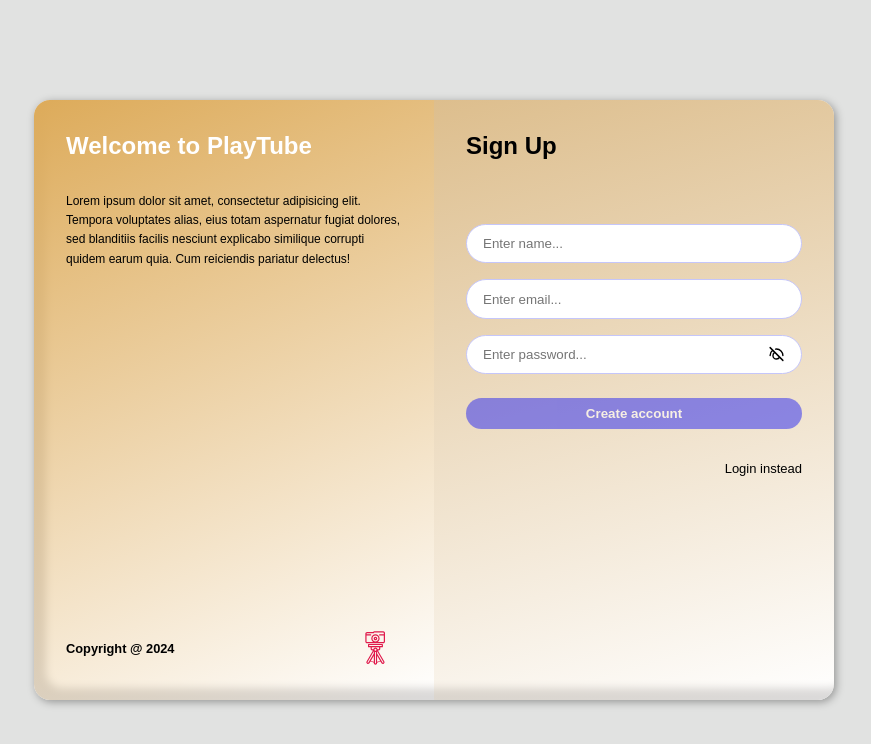
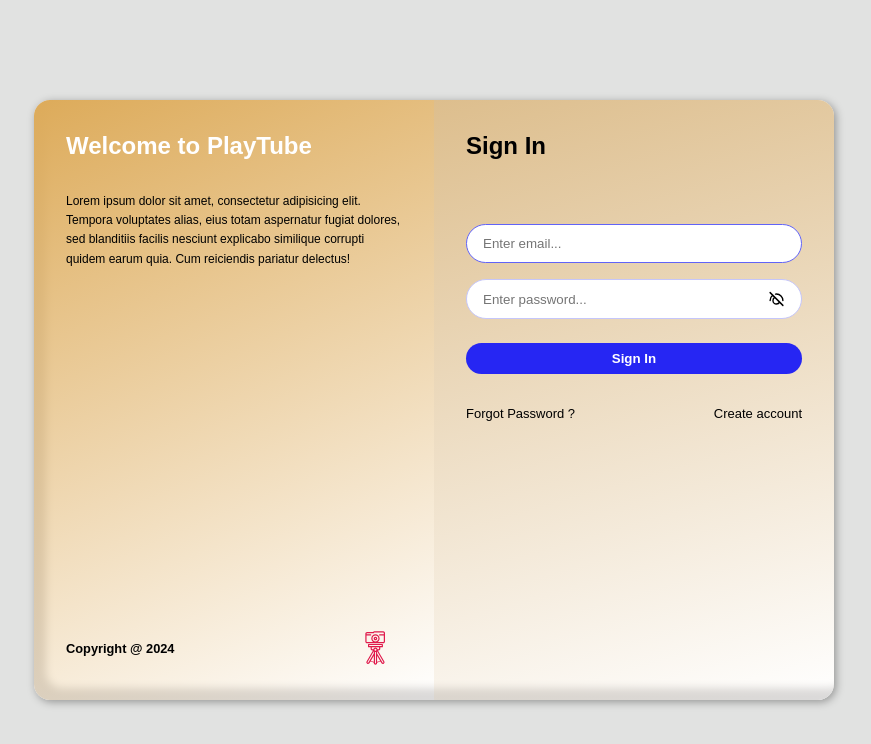
Before and after one commit to somnath-official/clone-youtube, a React (Vite) app in the folder frontend/: page /login in a window 1280 px wide. Shown: the top 744 px of the page, without its empty margins (206-1077 px from the left). Built offline with nearby package versions, Linux system fonts and the light colour scheme.

Commit message:
Routes added

```diff
--- a/frontend/package.json
+++ b/frontend/package.json
@@ -11,7 +11,8 @@
   },
   "dependencies": {
     "react": "^18.3.1",
-    "react-dom": "^18.3.1"
+    "react-dom": "^18.3.1",
+    "react-router-dom": "^6.26.0"
   },
   "devDependencies": {
     "@types/react": "^18.3.3",
--- a/frontend/src/App.tsx
+++ b/frontend/src/App.tsx
@@ -1,8 +1,11 @@
-import { Register } from './pages/auth/Register'
+import { BrowserRouter } from 'react-router-dom'
+import { Routes } from './routes'
 
 function App() {
   return (
-    <Register />
+    <BrowserRouter>
+      <Routes />
+    </BrowserRouter>
   )
 }
 
--- a/frontend/src/assets/scss/modules/auth.scss
+++ b/frontend/src/assets/scss/modules/auth.scss
@@ -145,6 +145,11 @@
                     p {
                         font-size: 13px;
                         cursor: pointer;
+
+                        a {
+                            text-decoration: none;
+                            color: inherit;
+                        }
                     }
                 }
 
--- /dev/null
+++ b/frontend/src/guards/AuthGuard.tsx
@@ -0,0 +1,14 @@
+import { ReactElement, useEffect } from "react"
+import { useLocation, useNavigate } from "react-router-dom";
+
+export const AuthGuard = ({ children }: {children: ReactElement | null}) => {
+    const isLoggedin = false
+    const navigate = useNavigate()
+    const location = useLocation()
+
+    useEffect(() => {
+        console.log('AuthGuard: ', location.pathname)
+        if (!isLoggedin) navigate('login', { replace: true, state: {prevRoute: location.pathname} })
+    }, [isLoggedin, location.pathname, navigate])
+    return (children)
+}
--- /dev/null
+++ b/frontend/src/pages/admin/Dashboard.tsx
@@ -0,0 +1,5 @@
+export const Dashboard = () => {
+  return (
+    <div>Dashboard</div>
+  )
+}
--- a/frontend/src/pages/auth/Login.tsx
+++ b/frontend/src/pages/auth/Login.tsx
@@ -3,6 +3,7 @@ import EyeOpen from '../../assets/svgs/EyeOpen.svg'
 import EyeClose from '../../assets/svgs/EyeClose.svg'
 import { useRef, useState } from 'react'
 import { ILoginAuthData } from '../../@types/Auth'
+import { NavLink } from 'react-router-dom'
 
 export const Login = () => {
     const [showPassword, setShowPassword] = useState(false)
@@ -19,7 +20,8 @@ export const Login = () => {
         setAuthData(t)
     }
 
-    const handleAuthAction = () => {
+    const handleAuthAction = (e: React.FormEvent) => {
+        e.preventDefault()
         try {
             setIsAuthenticating(true)
             if (validateAuthData()) {
@@ -68,12 +70,15 @@ export const Login = () => {
                             <h2>Sign In</h2>
                         </div>
                         <div className='auth-form'>
+                            <form onSubmit={handleAuthAction}>
                                 <div className='input-wrapper'>
                                     <input
                                         type='email'
                                         ref={emailRef}
                                         value={authData.email}
                                         placeholder='Enter email...'
+                                        autoFocus
+                                        required
                                         onChange={(e) => handleAuthInputChange('email', e.currentTarget.value)}
                                     />
                                 </div>
@@ -83,6 +88,8 @@ export const Login = () => {
                                         value={authData.password}
                                         ref={passwordRef}
                                         data-password
+                                        autoComplete='true'
+                                        required
                                         type={showPassword ? 'text' : 'password'}
                                         placeholder='Enter password...'
                                         onChange={(e) => handleAuthInputChange('password', e.currentTarget.value)}
@@ -99,21 +106,15 @@ export const Login = () => {
                                     <p className='auth-error'>* {error}</p>
                                 }
 
-                            <button
-                                onClick={handleAuthAction}
-                                disabled={
-                                    !authData.email ||
-                                    !authData.password ||
-                                    isAuthenticating
-                                }
-                            >
-                                Sign In
-                            </button>
+                                <button disabled={isAuthenticating}>Sign In</button>
 
                                 <div className='auth-action'>
                                     <p>Forgot Password ?</p>
-                                <p>Create account</p>
+                                    <p>
+                                        <NavLink to='/register'>Create account</NavLink>
+                                    </p>
                                 </div>
+                            </form>
                         </div>
                     </div>
 
--- a/frontend/src/pages/auth/Register.tsx
+++ b/frontend/src/pages/auth/Register.tsx
@@ -3,6 +3,7 @@ import EyeOpen from '../../assets/svgs/EyeOpen.svg'
 import EyeClose from '../../assets/svgs/EyeClose.svg'
 import { useRef, useState } from 'react'
 import { IRegisterAuthData } from '../../@types/Auth'
+import { NavLink } from 'react-router-dom'
 
 export const Register = () => {
   const [showPassword, setShowPassword] = useState(false)
@@ -20,7 +21,8 @@ export const Register = () => {
     setAuthData(t)
   }
 
-  const handleAuthAction = () => {
+  const handleAuthAction = (e: React.FormEvent) => {
+    e.preventDefault()
     try {
       setIsAuthenticating(true)
       if (validateAuthData()) {
@@ -75,6 +77,7 @@ export const Register = () => {
               <h2>Sign Up</h2>
             </div>
             <div className='auth-form'>
+              <form onSubmit={handleAuthAction}>
                 <div className='input-wrapper'>
                   <input
                     ref={nameRef}
@@ -82,6 +85,7 @@ export const Register = () => {
                     type='text'
                     placeholder='Enter name...'
                     name='name'
+                    required
                     onChange={(e) => {
                       handleAuthInputChange('name', e.currentTarget.value)
                     }}
@@ -95,6 +99,7 @@ export const Register = () => {
                     type='email'
                     name='email'
                     placeholder='Enter email...'
+                    required
                     onChange={(e) => {
                       handleAuthInputChange('email', e.currentTarget.value)
                     }}
@@ -107,8 +112,10 @@ export const Register = () => {
                     ref={passwordRef}
                     data-password
                     name='password'
+                    autoComplete='true'
                     type={showPassword ? 'text' : 'password'}
                     placeholder='Enter password...'
+                    required
                     onChange={(e) => {
                       handleAuthInputChange('password', e.currentTarget.value)
                     }}
@@ -125,22 +132,15 @@ export const Register = () => {
                   <p className='auth-error'>* {error}</p>
                 }
 
-              <button
-                onClick={handleAuthAction}
-                disabled={
-                  !authData.name ||
-                  !authData.email ||
-                  !authData.password ||
-                  isAuthenticating
-                }
-              >
-                Create account
-              </button>
+                <button disabled={isAuthenticating}>Create account</button>
 
                 <div className='auth-action'>
                   <p></p>
-                <p>Login instead</p>
+                  <p>
+                    <NavLink to='/login'>Login instead</NavLink>
+                  </p>
                 </div>
+              </form>
             </div>
           </div>
 
--- /dev/null
+++ b/frontend/src/routes/WithAuthRoutes.tsx
@@ -0,0 +1,14 @@
+import { Outlet, RouteObject } from "react-router-dom";
+import { AuthGuard } from "../guards/AuthGuard";
+import { Dashboard } from "../pages/admin/Dashboard";
+
+export const WithAuthRoutes: RouteObject = {
+    path: '/',
+    element:  <AuthGuard><Outlet /></AuthGuard>,
+    children: [
+      {
+        path: '/dashboard',
+        element: <Dashboard />
+      },
+    ]
+}
--- /dev/null
+++ b/frontend/src/routes/WithoutAuthRoutes.tsx
@@ -0,0 +1,25 @@
+import { Outlet, RouteObject } from "react-router-dom";
+import { Home } from "../pages/Home";
+import { Login } from "../pages/auth/Login";
+import { Register } from "../pages/auth/Register";
+
+export const WithoutAuthRoutes: RouteObject = {
+    path: '/',
+    element:  <Outlet />,
+    children: [
+      {
+        path: '/',
+        element: <Home />
+      },
+
+      // Auth routes
+      {
+        path: '/login',
+        element: <Login />
+      },
+      {
+        path: '/register',
+        element: <Register />
+      },
+    ]
+}
--- /dev/null
+++ b/frontend/src/routes/index.tsx
@@ -0,0 +1,10 @@
+import { useRoutes } from 'react-router-dom'
+import { WithAuthRoutes } from './WithAuthRoutes'
+import { WithoutAuthRoutes } from './WithoutAuthRoutes'
+
+export const Routes = () => {
+    return useRoutes([
+        WithoutAuthRoutes,
+        WithAuthRoutes,
+    ])
+}
```
Also changed, not shown: 1 other file (tests, documents, lock files or other folders). Lines whose indentation alone changed are shown as unchanged.
